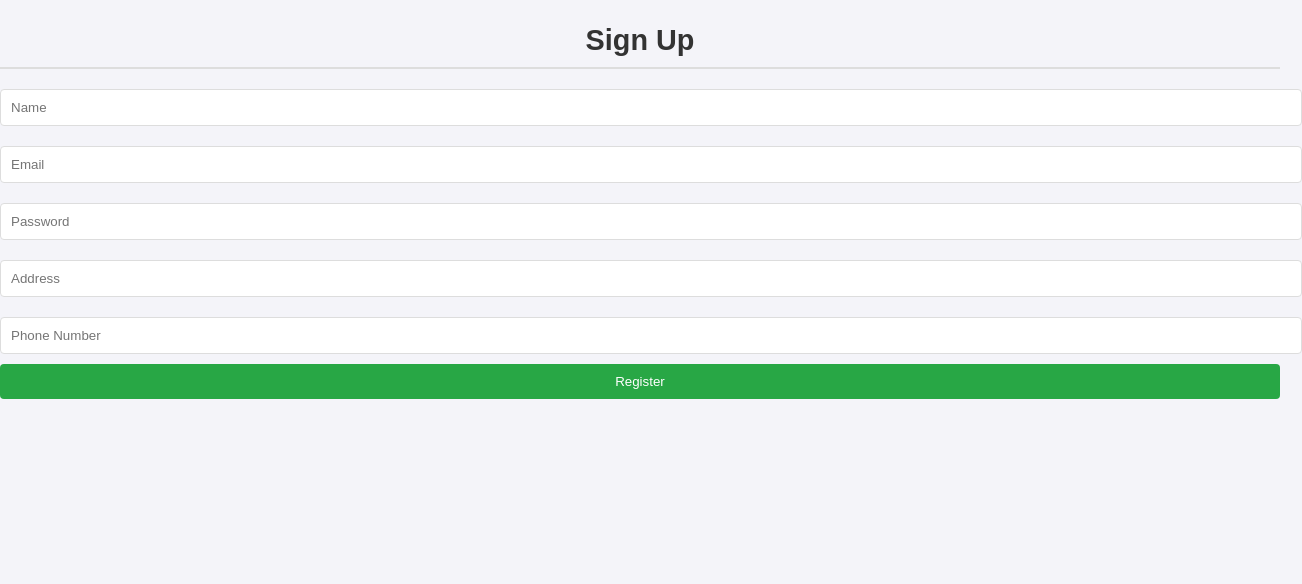
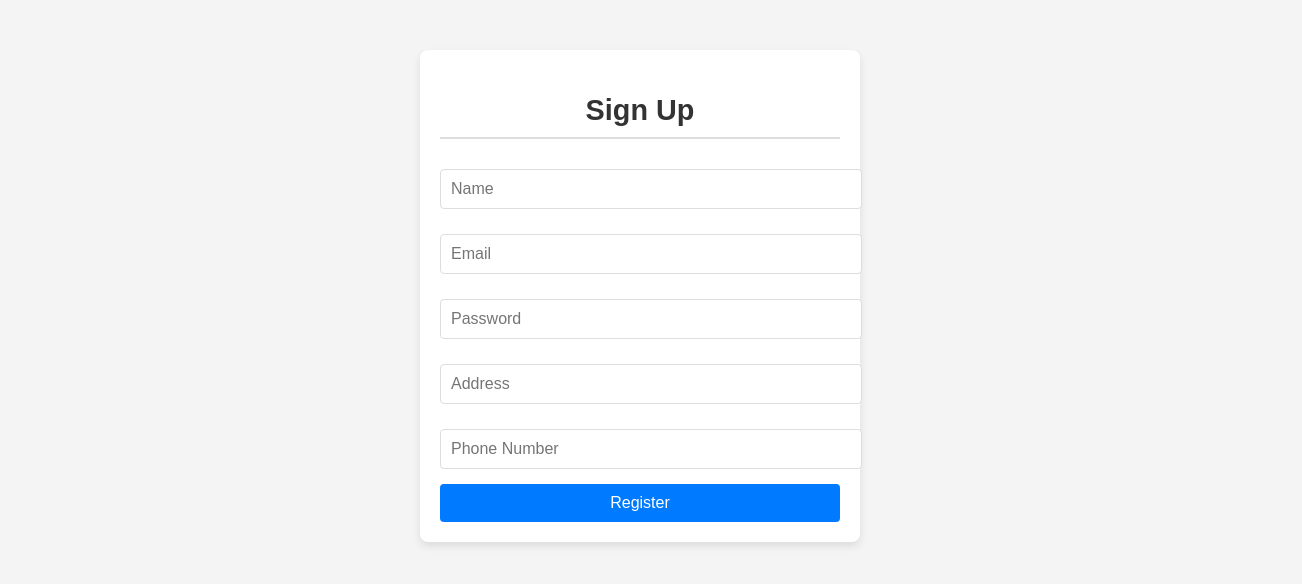
Before and after one commit to membae/amazon, a React (Create React App) app in the folder client/zon/: page /signup in a window 1280 px wide. Shown: the top 584 px of the page, 1302 px wide, since content can reach past the window. Built offline with nearby package versions, Linux system fonts and the light colour scheme.

Commit message:
modified the products page

```diff
--- a/client/zon/src/index.css
+++ b/client/zon/src/index.css
@@ -5,9 +5,12 @@ body {
   padding: 0;
 }
 
-h1 {
+h1, h2, h3 {
   text-align: center;
   color: #333;
+}
+
+h1 {
   margin-bottom: 30px;
 }
 
@@ -192,11 +195,6 @@ h2 {
   box-shadow: 0 2px 4px rgba(0, 0, 0, 0.1);
 }
 
-h1, h2, h3 {
-  text-align: center;
-  color: #333;
-}
-
 input {
   width: 100%;
   padding: 10px;
@@ -223,12 +221,14 @@ button:hover {
   color: #dc3545;
   text-align: center;
 }
+
 .notification {
   color: #28a745; /* Green color for successful notifications */
   text-align: center;
   margin: 10px 0;
   font-weight: bold;
 }
+
 .profile-page {
   max-width: 800px;
   margin: 0 auto;
@@ -236,11 +236,6 @@ button:hover {
   background-color: #fff;
   border-radius: 8px;
   box-shadow: 0 4px 8px rgba(0, 0, 0, 0.1);
-}
-
-h1 {
-  text-align: center;
-  margin-bottom: 20px;
 }
 
 .action-buttons {
@@ -326,3 +321,63 @@ h1 {
 .orders-list li p {
   margin: 5px 0;
 }
+/* Auth.css */
+body {
+  font-family: Arial, sans-serif;
+  background-color: #f4f4f4;
+  margin: 0;
+  padding: 0;
+}
+
+.auth-container {
+  width: 400px;
+  margin: 50px auto;
+  padding: 20px;
+  background-color: white;
+  border-radius: 8px;
+  box-shadow: 0 2px 10px rgba(0, 0, 0, 0.1);
+}
+
+h2 {
+  text-align: center;
+  margin-bottom: 20px;
+  color: #333;
+}
+
+.auth-form {
+  display: flex;
+  flex-direction: column;
+}
+
+.auth-form input {
+  margin-bottom: 15px;
+  padding: 10px;
+  border: 1px solid #ddd;
+  border-radius: 4px;
+  font-size: 16px;
+}
+
+.auth-form input:focus {
+  border-color: #007bff;
+  outline: none;
+}
+
+.auth-form button {
+  padding: 10px;
+  background-color: #007bff;
+  color: white;
+  border: none;
+  border-radius: 4px;
+  font-size: 16px;
+  cursor: pointer;
+}
+
+.auth-form button:hover {
+  background-color: #0056b3;
+}
+
+.error-message {
+  color: red;
+  text-align: center;
+  margin-top: 10px;
+}
--- a/client/zon/src/pages/ProductsPage.jsx
+++ b/client/zon/src/pages/ProductsPage.jsx
@@ -14,7 +14,7 @@ function ProductPage() {
   useEffect(() => {
     const fetchBalance = async () => {
       try {
-        const user_id = Cookies.get("user_id");
+        const user_id = Cookies.get("user_id"); // Retrieve user_id here
         if (!user_id) throw new Error("User ID not found");
 
         const response = await axios.get(`http://127.0.0.1:5555/users/${user_id}/balance`, {
@@ -27,7 +27,22 @@ function ProductPage() {
           throw new Error("Failed to fetch balance");
         }
       } catch (err) {
-        setError(err.message);
+        if (err.response && err.response.status === 404) {
+          // Set balance to 0 if no balance is found for a new user
+          setBalance(0);
+
+          // Attempt to initialize balance in the backend
+          try {
+            const user_id = Cookies.get("user_id"); // Add user_id here as well
+            await axios.post(`http://127.0.0.1:5555/users/${user_id}/initialize-balance`, { amount: 0 });
+          } catch (initializeError) {
+            console.error("Failed to initialize balance:", initializeError);
+          }
+        } else {
+          setError(err.message);
+        }
+      } finally {
+        setLoading(false);
       }
     };
 
@@ -47,7 +62,7 @@ function ProductPage() {
       } catch (err) {
         setError(err.message);
       } finally {
-        setLoading(false); // Set loading to false regardless of success or failure
+        setLoading(false);
       }
     };
 
@@ -68,8 +83,8 @@ function ProductPage() {
 
       // Prepare the order details
       const orderData = {
-        shipping_address: "123 Main St, Anytown, USA", // Dynamic or user-provided
-        payment_method: "mpesa", // Payment method
+        shipping_address: "123 Main St, Anytown, USA",
+        payment_method: "mpesa",
         order_items: [
           {
             product_id: product.id,
@@ -112,7 +127,7 @@ function ProductPage() {
       const newBalance = balance - product.price;
       const balanceUpdateResponse = await axios.patch(
         `http://127.0.0.1:5555/users/${user_id}/balance`,
-        { amount: newBalance }, // Correctly pass the new balance
+        { amount: newBalance },
         { headers: { "Content-Type": "application/json" } }
       );
 
--- a/client/zon/src/pages/Signin.jsx
+++ b/client/zon/src/pages/Signin.jsx
@@ -1,8 +1,8 @@
-// src/components/Auth/Signin.js
 import React, { useState } from 'react';
 import { useNavigate } from 'react-router-dom';
 import axios from 'axios';
 import Cookies from 'js-cookie';
+import './Auth.css'; // Import the CSS file
 
 const Signin = () => {
     const [formData, setFormData] = useState({
@@ -22,40 +22,35 @@ const Signin = () => {
 
     const handleSubmit = async (e) => {
         e.preventDefault();
-        setError(''); // Clear any previous error messages
+        setError('');
         try {
             const response = await axios.post('http://127.0.0.1:5555/login', formData, {
-                withCredentials: true // Ensure cookies are sent
+                withCredentials: true
             });
             console.log('Response:', response);
-            console.log('Response Data:', response.data);
 
-            // Check for successful login response
-            if (response.data.message==='Login successful!') {
-                alert("Login successful!"); // Optional: Display success message
-                console.log(response.data)
-                // Set session cookies (without expiration)
+            if (response.data.message === 'Login successful!') {
+                alert("Login successful!");
                 Cookies.set('user_id', response.data.user.id);
                 Cookies.set('user_name', response.data.user.name);
                 Cookies.set('user_email', response.data.user.email);
                 Cookies.set('user_phone', response.data.user.phone_number);
                 Cookies.set('user_role', response.data.user.role);
 
-                navigate('/'); // Redirect to profile page after successful login
+                navigate('/');
             } else {
-                setError(response.data.message); // Show failure message if success is false
+                setError(response.data.message);
             }
         } catch (error) {
-            // Handle login error (wrong credentials, server error, etc.)
             setError(error.response?.data?.message || 'Login failed. Please try again.');
             console.error("Login error:", error);
         }
     };
 
     return (
-        <div>
+        <div className="auth-container">
             <h2>Sign In</h2>
-            <form onSubmit={handleSubmit}>
+            <form onSubmit={handleSubmit} className="auth-form">
                 <input
                     name="email"
                     placeholder="Email"
@@ -74,8 +69,7 @@ const Signin = () => {
                 />
                 <button type="submit">Login</button>
             </form>
-            {/* Display error message if exists */}
-            {error && <p style={{ color: 'red' }}>{error}</p>}
+            {error && <p className="error-message">{error}</p>}
         </div>
     );
 };
--- a/client/zon/src/pages/Signup.jsx
+++ b/client/zon/src/pages/Signup.jsx
@@ -1,7 +1,8 @@
 import React, { useState } from 'react';
 import { useNavigate } from 'react-router-dom';
 import axios from 'axios';
-import Cookies from 'js-cookie'; // Import js-cookie to manage cookies
+import Cookies from 'js-cookie';
+import './Auth.css'; // Import the CSS file
 
 const Signup = () => {
     const [formData, setFormData] = useState({
@@ -12,7 +13,7 @@ const Signup = () => {
         phone_number: ''
     });
 
-    const [errorMessage, setErrorMessage] = useState(''); // To display validation errors
+    const [errorMessage, setErrorMessage] = useState('');
     const navigate = useNavigate();
 
     const handleChange = (e) => {
@@ -36,32 +37,31 @@ const Signup = () => {
 
     const handleSubmit = async (e) => {
         e.preventDefault();
-        setErrorMessage(''); // Reset error message
+        setErrorMessage('');
 
         if (!validateForm()) {
-            return; // Do not proceed if validation fails
+            return;
         }
 
         try {
             const response = await axios.post('http://127.0.0.1:5555/register', formData, { withCredentials: true });
-            alert(response.data.message); // Display success message
+            alert(response.data.message);
 
-            // Assuming the server sets a cookie on successful registration
-            const { token } = response.data; // Adjust based on your server's response
+            const { token } = response.data;
             if (token) {
-                Cookies.set('token', token); // Save token in cookies if needed
+                Cookies.set('token', token);
             }
 
-            navigate('/login'); // Redirect to sign-in page
+            navigate('/login');
         } catch (error) {
             setErrorMessage(error.response.data.message || 'Error registering. Please try again.');
         }
     };
 
     return (
-        <div>
+        <div className="auth-container">
             <h2>Sign Up</h2>
-            <form onSubmit={handleSubmit}>
+            <form onSubmit={handleSubmit} className="auth-form">
                 <input name="name" placeholder="Name" onChange={handleChange} required />
                 <input name="email" placeholder="Email" type="email" onChange={handleChange} required />
                 <input name="password" placeholder="Password" type="password" onChange={handleChange} required />
@@ -69,9 +69,7 @@ const Signup = () => {
                 <input name="phone_number" placeholder="Phone Number" onChange={handleChange} required />
                 <button type="submit">Register</button>
             </form>
-
-            {/* Show validation or server error messages */}
-            {errorMessage && <p style={{ color: 'red' }}>{errorMessage}</p>}
+            {errorMessage && <p className="error-message">{errorMessage}</p>}
         </div>
     );
 };
```
Also changed, not shown: client/zon/src/pages/BalancePage.jsx (+35 -4 lines), 1 other file (tests, documents, lock files or other folders).
